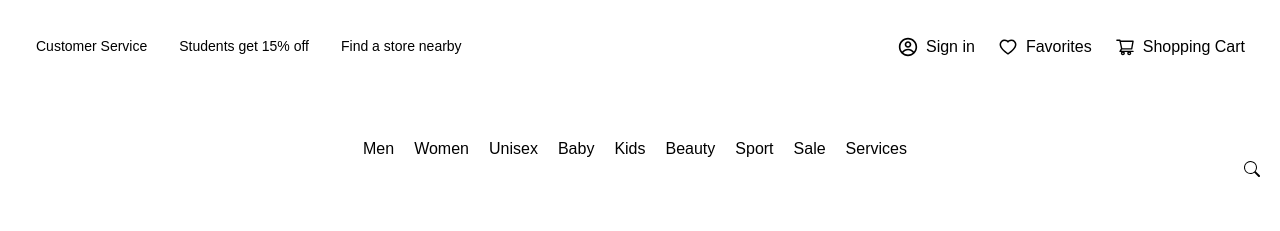
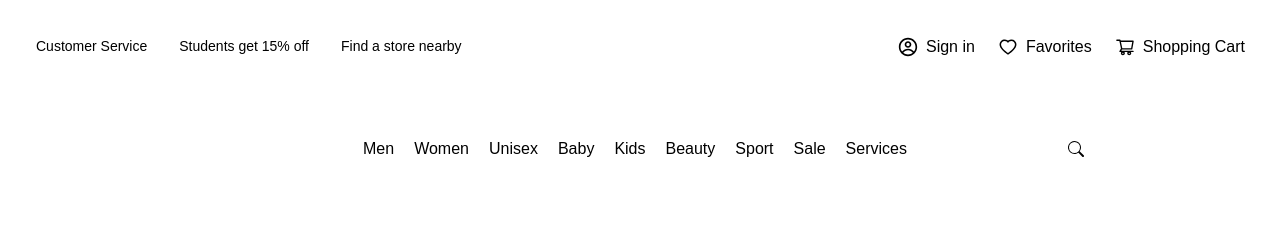
Before and after one commit to marcuswinbush/my, a Next.js app: page / in a window 1280 px wide. Shown: the top 231 px of the page. Built offline with nearby package versions, Linux system fonts and the light colour scheme.

Commit message:
Fixing search button

```diff
--- a/app/Components/Main.tsx
+++ b/app/Components/Main.tsx
@@ -93,12 +93,18 @@ return(
 <div className='featured-products'>
 <div className='image-div'>
 <img className="bg-cover" src='/Images/discount-ad.png' alt='Fall Collection'></img>
+<div className='button-container'>
+    <button className=' bg-white hover:bg-white/90 rounded-sm p-1'>Shop Now</button>
+    </div>
 </div>
 
 </div>
 
 <div className='image-div'>
 <img className="bg-cover" src='/Images/img3.png' alt='Fall Collection'></img>
+<div className='button-container'>
+    <button className=' bg-white hover:bg-white/90 rounded-sm p-1'>Shop Now</button>
+    </div>
 </div>
 
 </main>
--- a/app/globals.css
+++ b/app/globals.css
@@ -62,7 +62,10 @@ display: flex;
 
 .search-container{
   display: flex;
-  float: right;
+ float: right;
+  transform: translateY(-20px);
+  cursor: pointer;
+  margin-right: 11rem;
 }
 .main-container{
 display: grid;
@@ -80,8 +83,7 @@ overflow: hidden;
 }
 
 .button-container{
-  width: 830px;
-
+  width: 843px;
   position: absolute;
   display: flex;
   justify-content: center;
```
